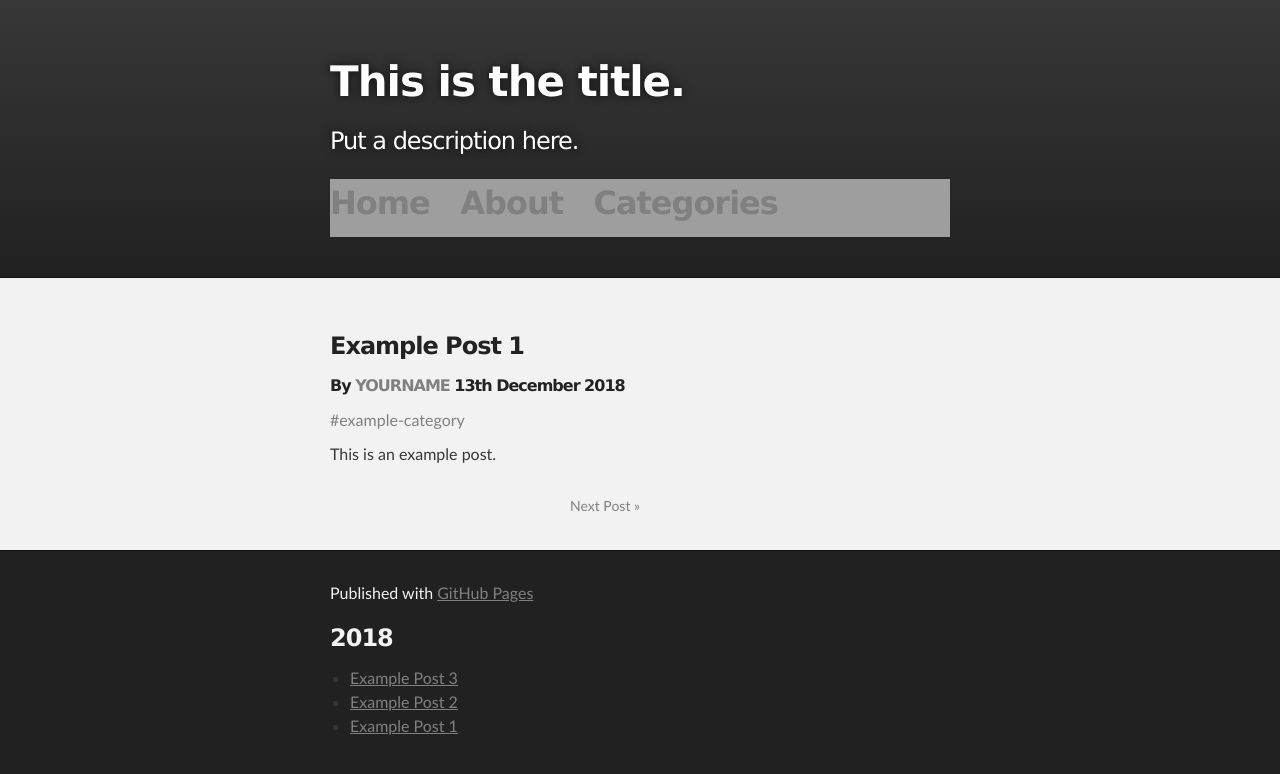
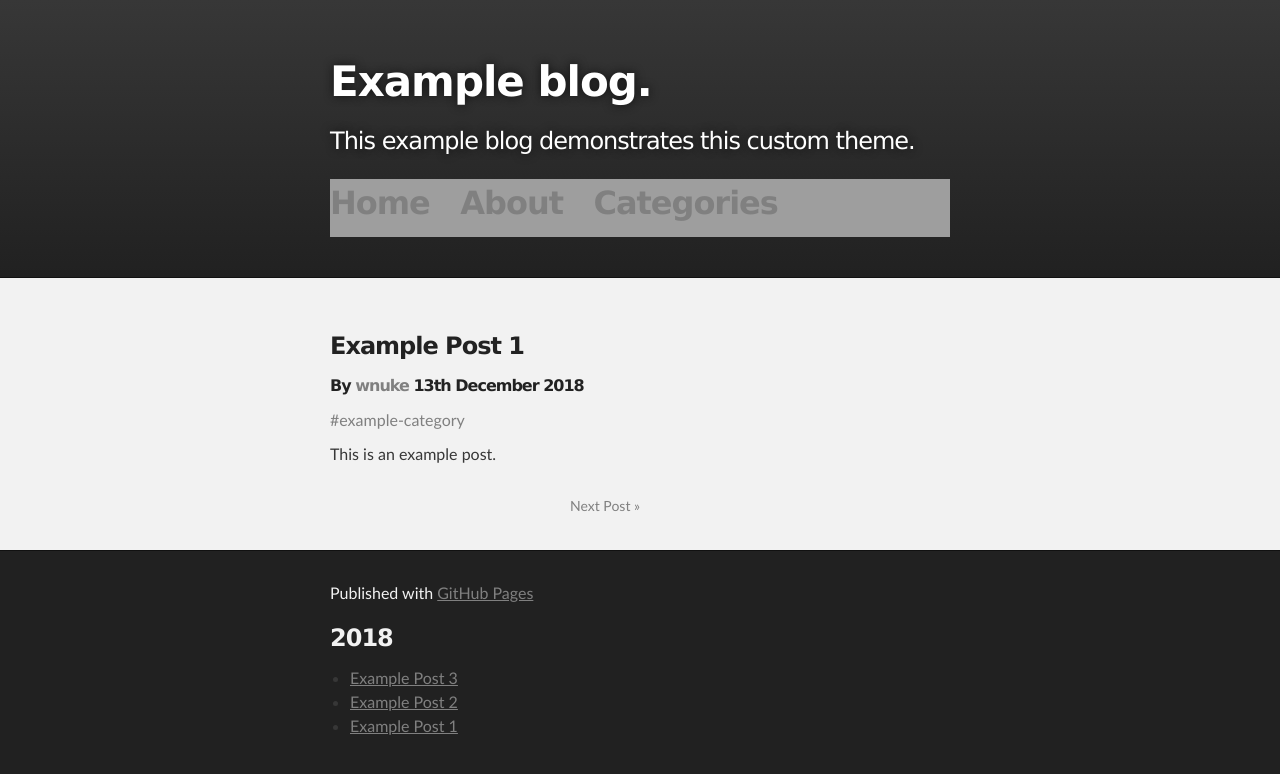
Before and after one commit to willemml/custom-gitpages-theme, a Jekyll site: the page built from _posts/2018-12-13-example-post-1.md, in a window 1280 px wide. Shown: the top 774 px of the page. Built offline with Jekyll 4.4.1, drawn with Linux system fonts in a browser that asks for light colours; grey boxes are pictures that could not be loaded.

Commit message:
Changed info in config.yml.

```diff
--- a/_config.yml
+++ b/_config.yml
@@ -1,7 +1,7 @@
 theme: slate # Don't change this.
 markdown: kramdown
-title: This is the title.
-description: Put a description here.
+title: Example blog.
+description: This example blog demonstrates this custom theme.
 baseurl: /custom-gitpages-theme # set this to the part in capitals (/BASEURL in http://www.example.com/BASEURL/post1)
 permalink: /:year/:month/:day/:title:output_ext
 gist:
@@ -15,8 +15,8 @@ js_dir: "/assets/js"
 defaults:
   -
     values:
-      author: "YOURNAME" # Replace this by your author name.
-      author-github-url: "YOURGITURL" # Replace this url with your github url.
+      author: "wnuke" # Replace this by your author name.
+      author-github-url: "https://github.com/wnuke/" # Replace this url with your github url.
 plugins:
   - jekyll-feed
 analytics-url: "" # your google analytics URL
--- a/_layouts/post.html
+++ b/_layouts/post.html
@@ -6,7 +6,7 @@ layout: default
 <div class="tags">
   {% assign sortedCategories = page.categories | sort %} {% for category in sortedCategories %}
   <span class="tag">
-    <a href="/category/{{ category }}">#{{ category }}</a>
+    <a href="{{ site.url }}{{ site.baseurl }}/category/{{ category }}">#{{ category }}</a>
   </span> {% endfor %}
 </div>
 {{ content }}
```
